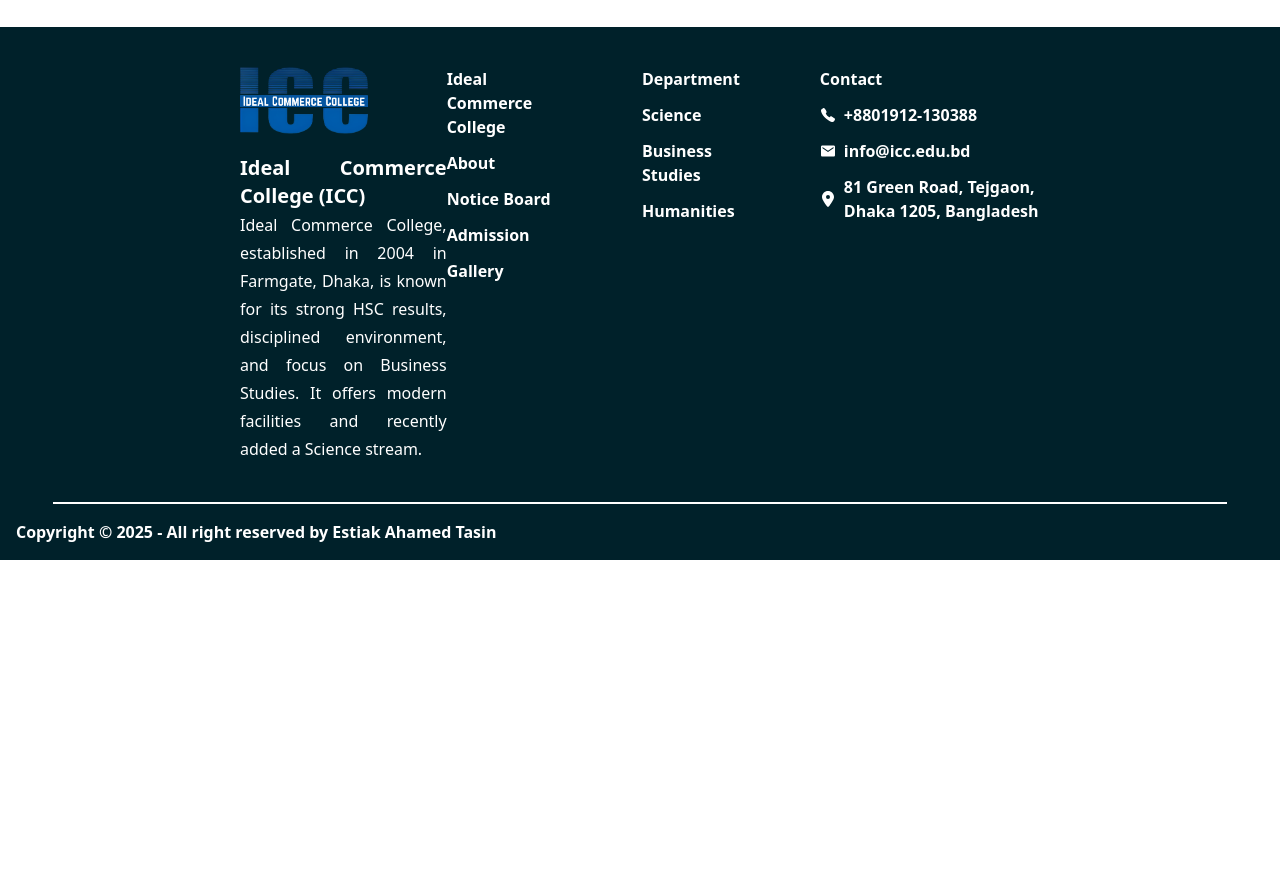
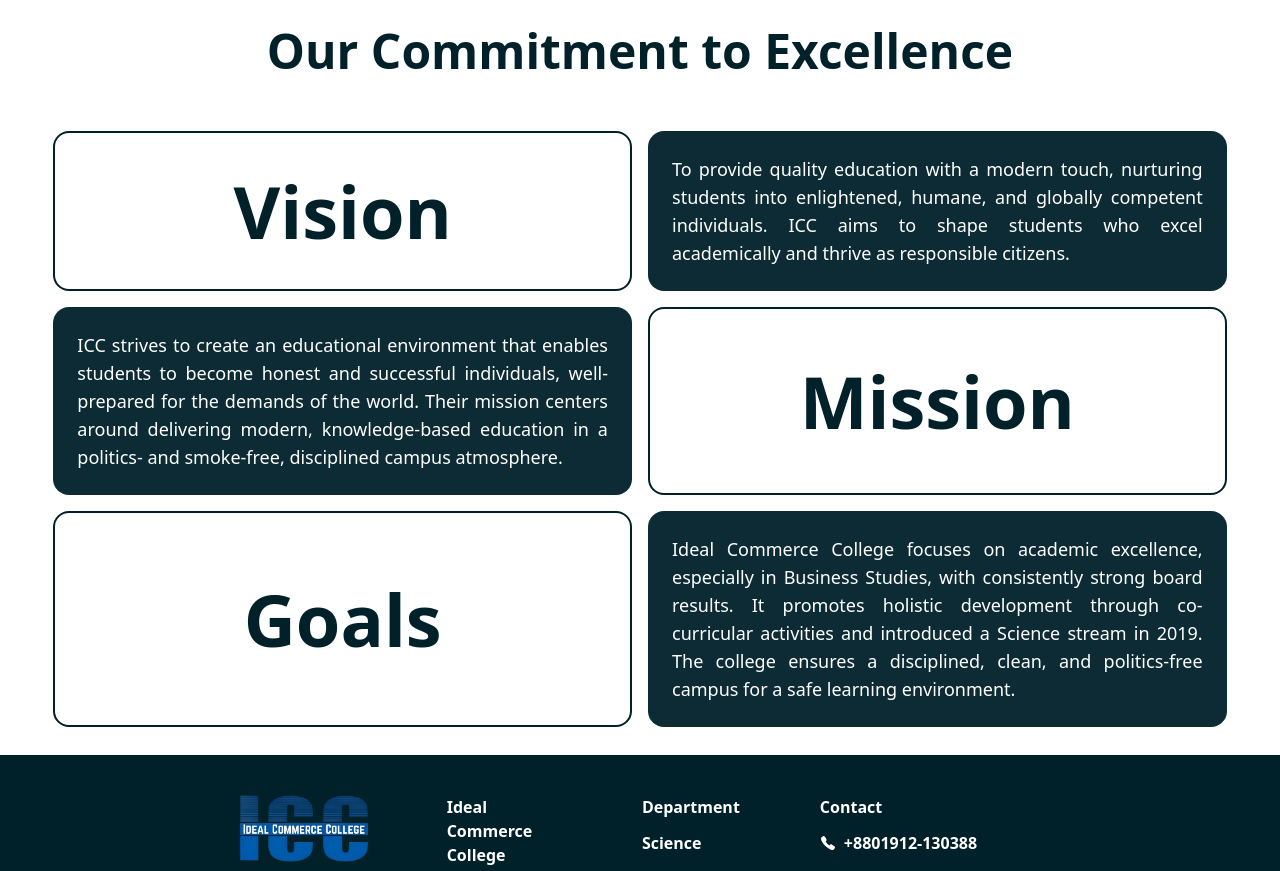
Before and after one commit to FrontFury/icc-web-client, a React (Vite) app: page / in a window 1280 px wide. Shown: the part 1320-2191 px from the top of the page. Before the commit the page ends 1880 px from the top, so only its background shows below. Built offline with nearby package versions, Linux system fonts and the light colour scheme.

Commit message:
Implement Mission, Vision and Goals section

```diff
--- a/src/pages/Home/Home/Home.jsx
+++ b/src/pages/Home/Home/Home.jsx
@@ -1,9 +1,11 @@
 import Banner from "../Banner/Banner";
+import Mission from "../Mission/Mission";
 
 const Home = () => {
     return (
         <div className="w-11/12 mx-auto">
             <Banner></Banner>
+            <Mission></Mission>
         </div>
     );
 };
--- /dev/null
+++ b/src/pages/Home/Mission/Mission.jsx
@@ -0,0 +1,57 @@
+import { FaArrowAltCircleLeft } from "react-icons/fa";
+
+
+const Mission = () => {
+  return (
+    <div className="space-y-4 mb-7">
+      <h5 className="text-5xl font-bold text-[#00212A] text-center mb-14">Our Commitment to Excellence</h5>
+
+      <div className="flex flex-row gap-4">
+        <div className="w-1/2 p-6 border-2 border-[#00212A] rounded-2xl flex flex-row justify-center items-center">
+          <h1 className="text-7xl font-bold text-[#00212A]">Vision</h1>
+        </div>
+        <div className="w-1/2 p-6 bg-[#00212af3] text-white  rounded-2xl">
+          <p className="text-lg text-justify">
+            To provide quality education with a modern touch, nurturing students
+            into enlightened, humane, and globally competent individuals. ICC
+            aims to shape students who excel academically and thrive as
+            responsible citizens.{" "}
+          </p>
+        </div>
+      </div>
+
+      <div className="flex flex-row gap-4">
+        <div className="w-1/2 p-6 bg-[#00212af3] text-white  rounded-2xl">
+          <p className="text-lg text-justify">
+            ICC strives to create an educational environment that enables
+            students to become honest and successful individuals, well-prepared
+            for the demands of the world. Their mission centers around
+            delivering modern, knowledge-based education in a politics- and
+            smoke-free, disciplined campus atmosphere.
+          </p>
+        </div>
+        <div className="w-1/2 p-6 border-2 border-[#00212A] rounded-2xl flex flex-row justify-center items-center">
+          <h1 className="text-7xl font-bold text-[#00212A]">Mission</h1>
+        </div>
+      </div>
+
+      <div className="flex flex-row gap-4">
+        <div className="w-1/2 p-6 border-2 border-[#00212A] rounded-2xl flex flex-row justify-center items-center">
+          <h1 className="text-7xl font-bold text-[#00212A]">Goals</h1>
+        </div>
+        <div className="w-1/2 p-6 bg-[#00212af3] text-white  rounded-2xl">
+          <p className="text-lg text-justify">
+            Ideal Commerce College focuses on academic excellence, especially in
+            Business Studies, with consistently strong board results. It
+            promotes holistic development through co-curricular activities and
+            introduced a Science stream in 2019. The college ensures a
+            disciplined, clean, and politics-free campus for a safe learning
+            environment.{" "}
+          </p>
+        </div>
+      </div>
+    </div>
+  );
+};
+
+export default Mission;
```
Also changed, not shown: src/assets/Home-Banner/Banner1.gif.
